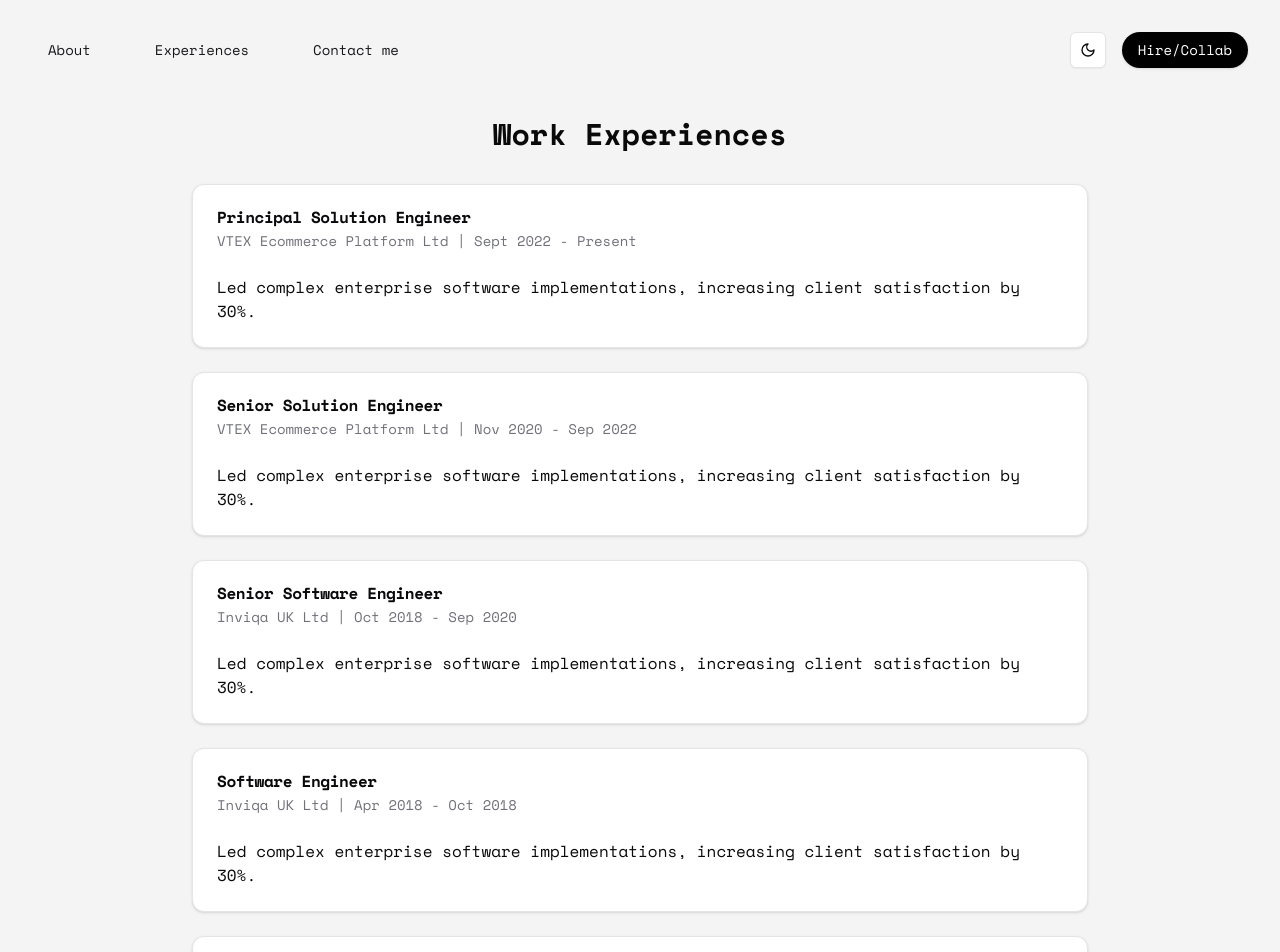
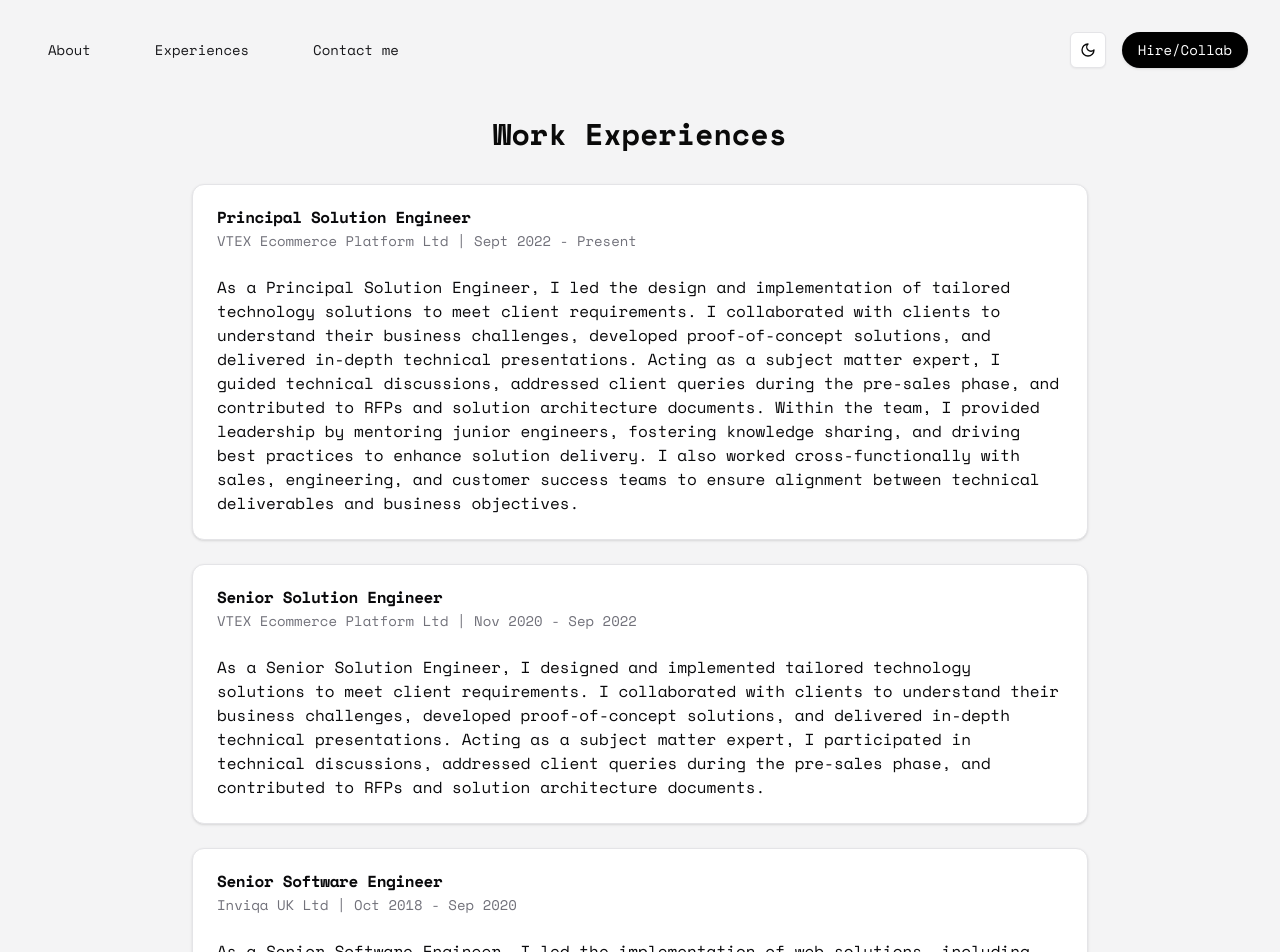
Before and after one commit to ddon-90/ddon-90-portfolio, a Next.js app: page /experiences in a window 1280 px wide. Shown: the top 952 px of the page. Built offline with nearby package versions, Linux system fonts and the light colour scheme.

Commit message:
Updated experience descriptions

```diff
--- a/app/experiences/page.tsx
+++ b/app/experiences/page.tsx
@@ -13,31 +13,31 @@ const experiences = [
     title: "Principal Solution Engineer",
     company: "VTEX Ecommerce Platform Ltd",
     period: "Sept 2022 - Present",
-    description: "Led complex enterprise software implementations, increasing client satisfaction by 30%.",
+    description: "As a Principal Solution Engineer, I led the design and implementation of tailored technology solutions to meet client requirements. I collaborated with clients to understand their business challenges, developed proof-of-concept solutions, and delivered in-depth technical presentations. Acting as a subject matter expert, I guided technical discussions, addressed client queries during the pre-sales phase, and contributed to RFPs and solution architecture documents. Within the team, I provided leadership by mentoring junior engineers, fostering knowledge sharing, and driving best practices to enhance solution delivery. I also worked cross-functionally with sales, engineering, and customer success teams to ensure alignment between technical deliverables and business objectives.",
   },
   {
     title: "Senior Solution Engineer",
     company: "VTEX Ecommerce Platform Ltd",
     period: "Nov 2020 - Sep 2022",
-    description: "Led complex enterprise software implementations, increasing client satisfaction by 30%.",
+    description: "As a Senior Solution Engineer, I designed and implemented tailored technology solutions to meet client requirements. I collaborated with clients to understand their business challenges, developed proof-of-concept solutions, and delivered in-depth technical presentations. Acting as a subject matter expert, I participated in technical discussions, addressed client queries during the pre-sales phase, and contributed to RFPs and solution architecture documents.",
   },
   {
     title: "Senior Software Engineer",
     company: "Inviqa UK Ltd",
     period: "Oct 2018 - Sep 2020",
-    description: "Led complex enterprise software implementations, increasing client satisfaction by 30%.",
+    description: "As a Senior Software Engineer, I led the implementation of web solutions, including CMS and eCommerce platforms, ensuring high-quality and scalable architectures. I assisted the Project Manager in workload planning and estimations, contributing to efficient project execution. I participated in pre-sales engagements, requirements analysis, and design meetings, documenting both technical and functional specifications. Additionally, I ran the Salesforce B2C Commerce Community of Practice initiative within the company, fostering knowledge sharing and best practices. Working in a KANBAN environment using JIRA Software, I collaborated closely with Product Owners and stakeholders to align technical solutions with business objectives. I also engaged with clients on-site, both nationally and internationally, to support project delivery and strengthen relationships.",
   },
   {
     title: "Software Engineer",
     company: "Inviqa UK Ltd",
     period: "Apr 2018 - Oct 2018",
-    description: "Led complex enterprise software implementations, increasing client satisfaction by 30%.",
+    description: "As a Software Engineer, I contributed to the implementation of web solutions, including CMS and eCommerce platforms, ensuring efficient and scalable development. I supported the Project Manager by assisting with workload planning and estimations. I participated in requirements analysis, and design meetings, helping to document technical and functional specifications. Additionally, I worked in a KANBAN environment using JIRA Software and collaborated closely with Product Owners and stakeholders to align development efforts with business objectives. I also had the opportunity to engage with clients on-site, both nationally and internationally, to support project delivery.",
   },
   {
     title: "Software Engineer",
     company: "Alpenite S.r.l.",
     period: "Feb 2016 - Apr 2018",
-    description: "Led complex enterprise software implementations, increasing client satisfaction by 30%.",
+    description: "As a Software Engineer, I implemented eCommerce solutions using Salesforce B2C Commerce, ensuring high-quality and scalable development.",
   },
 ];
 
```
